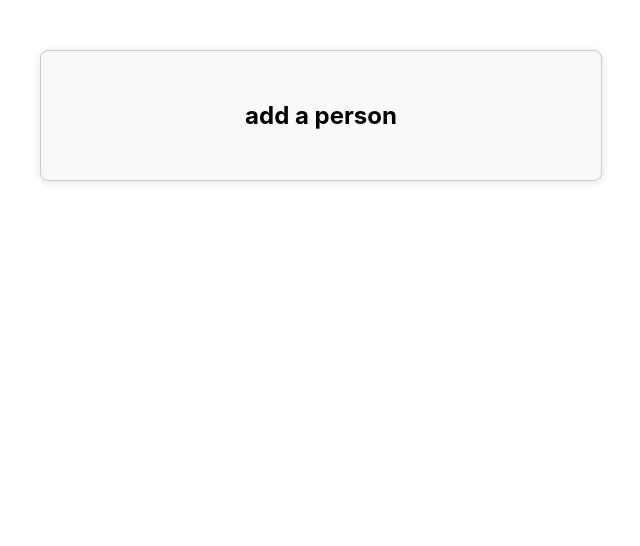
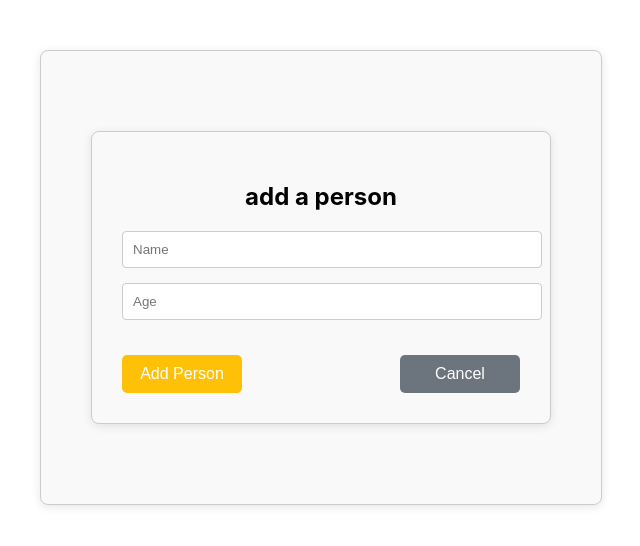
Before and after one commit to suman492/reactProjects, a React (Create React App) app in the folder react-router-lab/: page /add in a window 1280 px wide. Shown: the top 546 px of the page, without its empty margins (319-959 px from the left). Built offline with nearby package versions, Linux system fonts and the light colour scheme.

Commit message:
personAdd done

```diff
--- a/react-router-lab/src/components/PersonAdd.js
+++ b/react-router-lab/src/components/PersonAdd.js
@@ -1,13 +1,70 @@
-import React from 'react';
+import React, { useState } from 'react';
+import axios from 'axios';
+import { useNavigate } from 'react-router-dom';
+import Notification from './Notification';
 
-const PersonAdd = () => {
+const API_URL = process.env.REACT_APP_API_URL
+const PersonAdd = ({ onPersonAdded = () => { } }) => {
+    const [name, setName] = useState('');
+    const [age, setAge] = useState('');
+    const navigate = useNavigate();
+    const [showNotification, setShowNotification] = useState(null);
 
-    const API_URL= process.env.REACT_APP_API_URL
+
+    const handleSubmit = async (e) => {
+        e.preventDefault();
+        if (!name || !age) return;
+
+        try {
+            const response = await axios.post(API_URL, { name, age });
+            const newPersonId = response.data.id;
+
+            setName('');
+            setAge('');
+
+            setShowNotification({ type: 'success', text: `Person "${response.data.name}" added successfully!` });
+
+            setTimeout(() => navigate(`/person/${newPersonId}`), 2000);
+        } catch (error) {
+            console.error('error adding person:', error);
+            setShowNotification({ type: 'error', text: 'Failed to add person. Please try again.' });
+
+        }
+    };
+
+    const handleCloseNotification = () => {
+        setShowNotification(null);
+    };
+
+
     return (
-        <div>
+        <div className='box-container'>
             <h2>add a person</h2>
+            <form onSubmit={handleSubmit} className="form-container">
+                <input
+                    type="text"
+                    placeholder="Name"
+                    value={name}
+                    onChange={(e) => setName(e.target.value)}
+                    required
+                    className="input-field"
+                />
+                <input
+                    type="number"
+                    placeholder="Age"
+                    value={age}
+                    onChange={(e) => setAge(e.target.value)}
+                    required
+                    className="input-field"
+                />
+                <div className="button-group">
+                    <button type="submit" className="btn btn-add">Add Person</button>
+                    <button type="button" className="btn btn-cancel" onClick={() => navigate('/')}>Cancel</button>
+                </div>
+            </form>
+            {showNotification && <Notification message={showNotification} onClose={handleCloseNotification} />}
         </div>
-    )
-}
+    );
+};
 
-export default PersonAdd
+export default PersonAdd;
--- a/react-router-lab/src/components/PersonList.js
+++ b/react-router-lab/src/components/PersonList.js
@@ -11,7 +11,7 @@
 
 const PersonList = () => {
     const [people,setPeople] = useState([]);
-    const [notification,setNotification] = useState('');
+    const [Notification,setNotification] = useState('');
 
     useEffect = (() => {
         const fetchPeople = async () => {
@@ -49,8 +49,8 @@
                     ))}
                 </tbody>
             </table>
-            {notification && (
-                <notification message={notification} onClose = {() => setNotification('')} />
+            {Notification && (
+                <notification message={Notification} onClose = {() => setNotification('')} />
             )}
         </div>
     );
```
Also changed, not shown: 1 other file (tests, documents, lock files or other folders).
